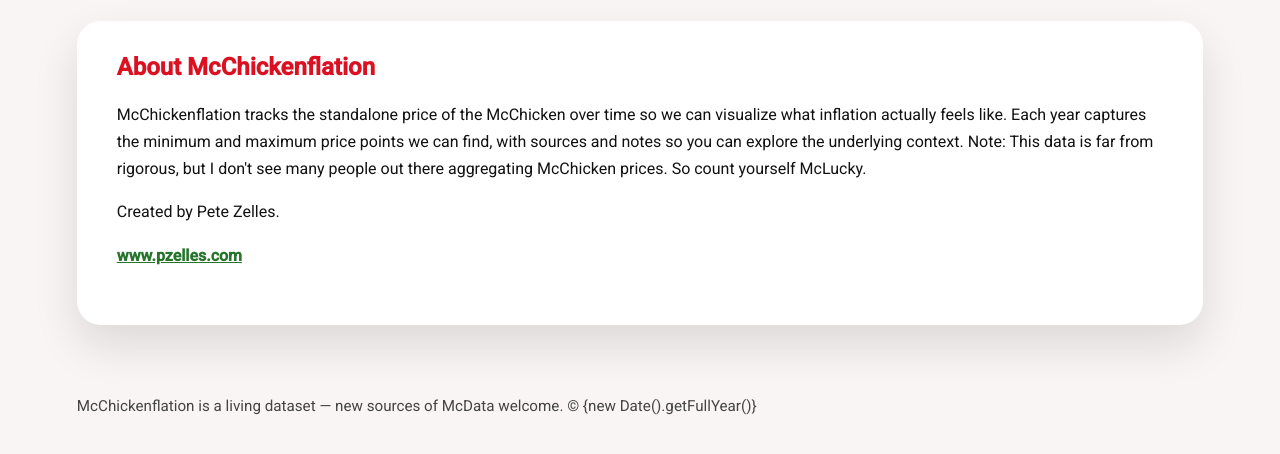
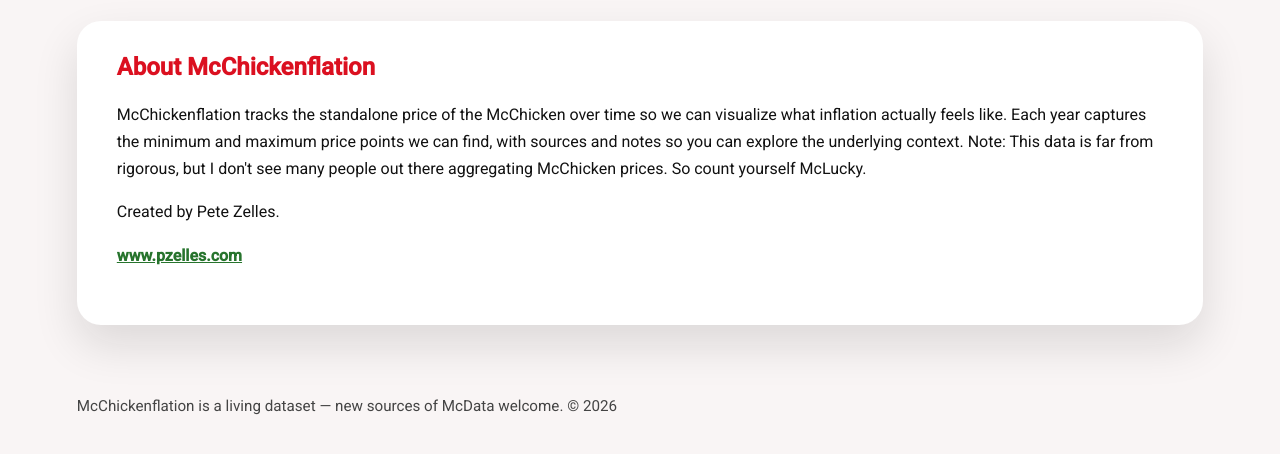
Before and after one commit to pzelle/mcchickenflation, a website: page public/about.html in a window 1280 px wide. Shown: the part 106-560 px from the top of the page. Drawn offline with Linux system fonts and the light colour scheme.

Commit message:
Update about.html

```diff
--- a/public/about.html
+++ b/public/about.html
@@ -34,6 +34,7 @@
         </p>
         <p>
           Created by Pete Zelles.
+        </p>
         <p>
           <a href="https://www.pzelles.com/" target="_blank" rel="noreferrer">www.pzelles.com</a>
         </p>
@@ -41,7 +42,13 @@
     </main>
 
     <footer class="site-footer">
-      <span>McChickenflation is a living dataset — new sources of McData welcome. © {new Date().getFullYear()} </span>
+      <span>
+        McChickenflation is a living dataset — new sources of McData welcome. © <span id="year"></span>
+      </span>
     </footer>
+
+    <script>
+      document.getElementById("year").textContent = new Date().getFullYear();
+    </script>
   </body>
 </html>
```
